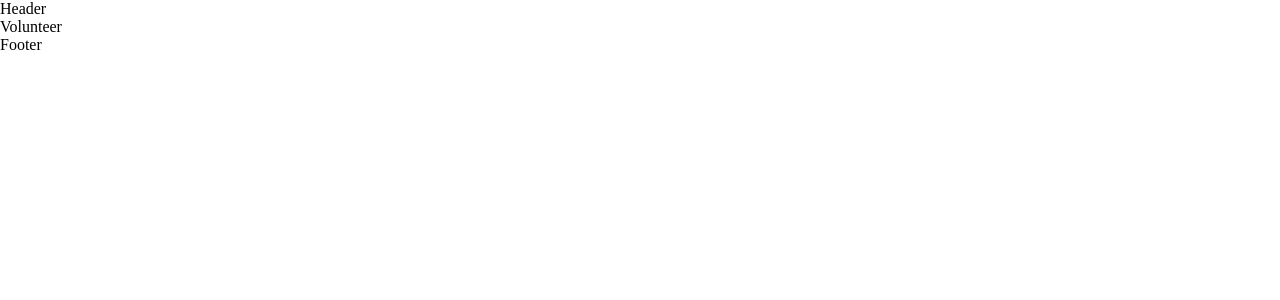
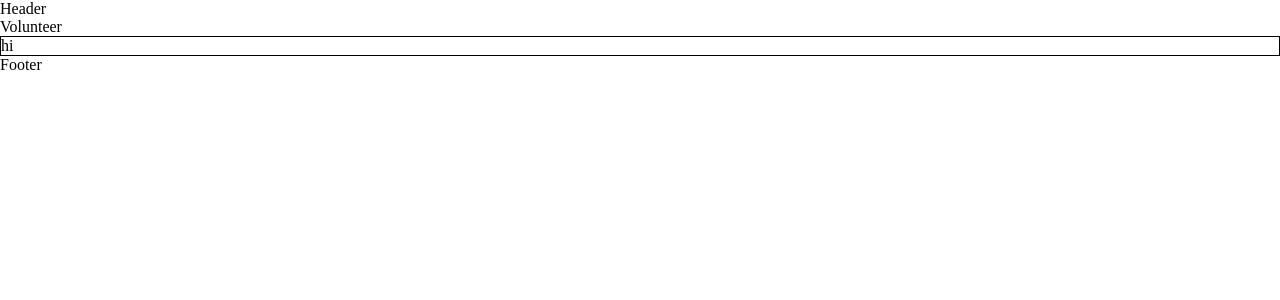
Before and after one commit to include-davis/jvmc, a Next.js app: page /volunteer in a window 1280 px wide. Shown: the top 300 px of the page. Built offline with nearby package versions, Linux system fonts and the light colour scheme.

Commit message:
Create initial test styling

```diff
--- a/app/(pages)/_components/VolunteerCard/VolunteerCard.jsx
+++ b/app/(pages)/_components/VolunteerCard/VolunteerCard.jsx
@@ -2,7 +2,7 @@ import styles from "./VolunteerCard.module.scss";
 
 export default function VolunteerCard({ title, titleIcon, mainText, image, link, linkText }) {
     return (
-      <div className="styles.card">
+      <div className={styles.card}>
         hi
       </div>
     );
--- a/app/(pages)/_components/VolunteerCard/VolunteerCard.module.scss
+++ b/app/(pages)/_components/VolunteerCard/VolunteerCard.module.scss
@@ -1,6 +1,9 @@
 @use "@/app/(pages)/_globals/mixins.scss";
 
 .card {
+    display: flex;
+    border: 1px;
+    border-style: solid;
     background-color: white;
-    box-shadow: 10px, 10px, 8px, gray;
+    box-shadow: 10px, 10px, 2px, gray;
 }
--- a/app/(pages)/volunteer/page.jsx
+++ b/app/(pages)/volunteer/page.jsx
@@ -1,10 +1,12 @@
 import styles from './page.module.scss';
+import VolunteerCard from '../_components/VolunteerCard/VolunteerCard';
 
 export default function Volunteer() {
     return (
       <main>
         <div>Volunteer</div>
         {/* VolunteerCard components */}
+        <VolunteerCard></VolunteerCard>
       </main>
     );
   }
```
